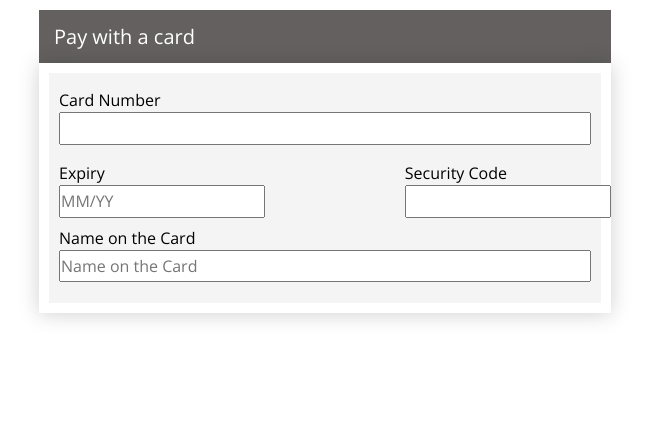
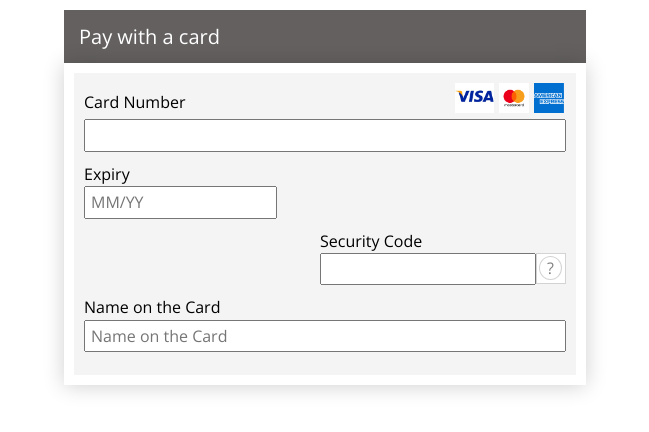
Before and after one commit to itsnick86/Global-Payments-Project, a plain HTML site: page index.html in a window 1280 px wide. Shown: the whole page, without its empty margins (315-964 px from the left). Drawn offline with nearby package versions, Linux system fonts and the light colour scheme.

Commit message:
Updated CSS for Form Input section

```diff
--- a/css/main.css
+++ b/css/main.css
@@ -8,7 +8,7 @@ GENERAL
 }
 
 #wrapper {
-    max-width: 700px;
+    max-width: 650px;
     margin: 0 auto;
     padding: 0 5%;
 }
@@ -19,7 +19,7 @@ img {
 
 
 /********************************
-BODY ELEMENTS
+FORM HEADER
 *********************************/
 
 #form-header {
@@ -40,6 +40,11 @@ BODY ELEMENTS
     padding: 10px 10px;
 }
 
+
+/********************************
+FORM GENERAL
+*********************************/
+
 form {
     background-color: #F4F4F4;
     margin: 0px;
@@ -47,12 +52,33 @@ form {
 }
 
 form div {
-    margin: 8px 0px;
+    margin-bottom: 10px;
 }
 
 form input {
     margin: 3px 0px;
-    padding: 5px 0px;
+    padding: 5px 5px;
+}
+
+
+/********************************
+FORM INPUT SECTION
+*********************************/
+
+#card-number-container label {
+    float: left;
+    width: 30%;
+    margin-top: 10px;
+}
+
+#credit-cards {
+    float: right;
+    margin: 0px 2px 0px 0px;
+}
+
+#credit-cards img {
+    height: 30px;
+    margin-left: 1px;
 }
 
 #card-number {
@@ -61,12 +87,36 @@ form input {
 
 #expiry-container {
     float: left;
-    width: 60%;
+    width: 50%;
+}
+
+#expiry {
+    width: 80%;
 }
 
 #security-code-container {
     float: right;
-    width: 35%;
+}
+
+#question-mark-box {
+    width: 30px;
+    height: 31px;
+    border: 1px solid lightgray;
+    background-color: white;
+    float: right;
+    margin: 3px 0px 0px 0px;
+}
+
+.circle {
+    width: 23px;
+    height: 24px;
+    border-radius: 50%;
+    border: 1px solid lightgray;
+    background-color: white;
+    color: gray;
+    text-align: center;
+    margin: 2px 0px 0px 2px;
+    padding-top: 2px;
 }
 
 #card-name {
@@ -79,6 +129,13 @@ form input {
 
 
 /********************************
+PREFERRED CURRENCY SECTION
+*********************************/
+
+
+
+
+/********************************
 FLOAT CLEARFIX
 *********************************/
 
--- a/index.html
+++ b/index.html
@@ -22,7 +22,12 @@
             <div id="form-outline">
                 <form>
                     <div id="card-number-container">
-                            <label for="card-number">Card Number</label><br>
+                        <label for="card-number">Card Number</label>
+                        <div id="credit-cards">
+                            <img src="images/visa.jpg" alt="visa logo">
+                            <img src="images/mastercard.jpg" alt="mastercard logo">
+                            <img src="images/express.svg" alt="american express logo">
+                        </div><br>
                         <input type="text" id="card-number" name="card-number">
                     </div>
                     <div id="expiry-container">
@@ -32,6 +37,11 @@
                     <div id="security-code-container">
                         <label for="security-code">Security Code</label><br>
                         <input type="text" id="security-code" name="security-code">
+                        <div id="question-mark-box">
+                            <div class="circle">
+                                <span class="question-mark">?</span>
+                            </div>
+                        </div>
                     </div>
                     <div id="card-name-container">
                         <label for="card-name">Name on the Card</label><br>
@@ -40,6 +50,5 @@
                 </form>
             </div>
         </div>
-
     </body>
 </html>
```
Also changed, not shown: images/express.svg (added), images/mastercard.jpg (added), images/visa.jpg (added), 2 other files. Lines whose indentation alone changed are shown as unchanged.
